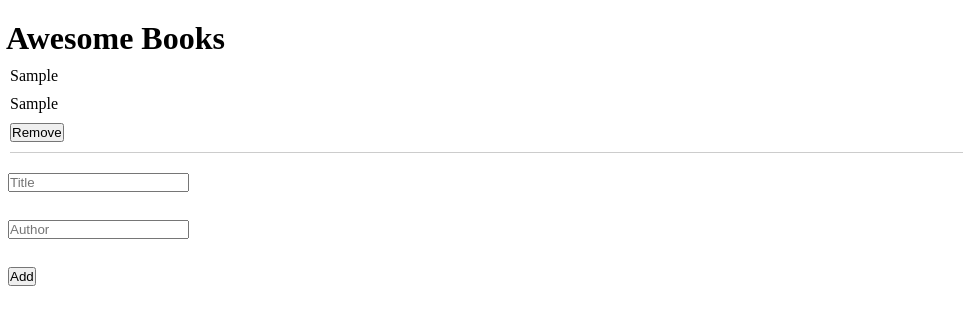
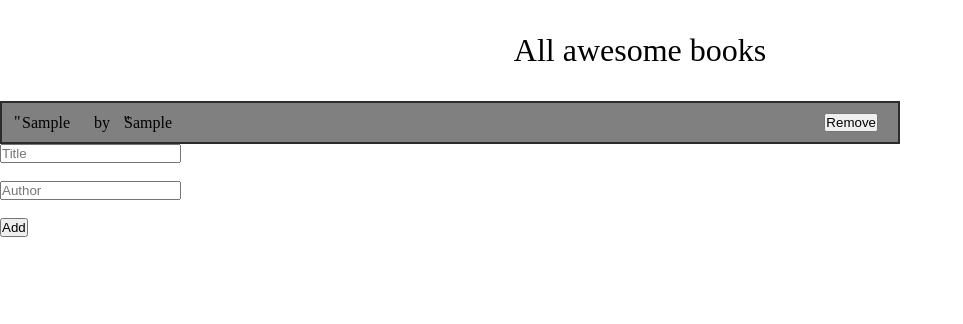
Before and after one commit to RileyManda/awesome-books, a website with bundled scripts: page index.html in a window 1280 px wide. Both pictures are taken after typing "Sample", "Sample" into the empty fields and a click on the button "Add". Shown: the whole page, without its empty margins (0-963 px from the left). Built offline with nearby package versions, Linux system fonts and the light colour scheme.

Commit message:
Added style to the book collection

```diff
--- a/index.html
+++ b/index.html
@@ -10,7 +10,7 @@
 </head>
 
 <body>
-    <h1>Awesome Books</h1>
+    <h1>All awesome books</h1>
     <!-- global book container -->
     <div class="books-container" id="books-container"></div>
 
--- a/scripts/app.js
+++ b/scripts/app.js
@@ -36,6 +36,8 @@ class BookCollection {
     this.books.forEach((book) => {
       const bookElement = document.createElement('div');
       bookElement.classList.add('book');
+      const bookItemElement = document.createElement('div');
+      bookItemElement.classList.add('book-item');
       const titleElement = document.createElement('p');
       titleElement.classList.add('book-title');
       titleElement.textContent = book.title;
@@ -50,13 +52,13 @@ class BookCollection {
         saveBooksToStorage(this.books);
         this.displayBooks();
       });
-      const hrElement = document.createElement('hr');
-      hrElement.classList.add('divider');
-      bookElement.appendChild(hrElement);
-      bookElement.appendChild(titleElement);
-      bookElement.appendChild(authorElement);
+
+      bookItemElement.appendChild(titleElement);
+      bookItemElement.appendChild(authorElement);
+
+      bookElement.appendChild(bookItemElement);
       bookElement.appendChild(removeButton);
-      bookElement.appendChild(hrElement);
+
       bookContainer.appendChild(bookElement);
     });
   }
@@ -86,3 +88,8 @@ form.addEventListener('submit', (event) => {
     authorInput.value = '';
   }
 });
+
+const newBook2 = new BookCollection();
+newBook2.addBook('Book4', 'Author4');
+newBook2.displayBooks();
+newBook2.saveData();
--- a/styles/style.css
+++ b/styles/style.css
@@ -2,12 +2,68 @@
   margin: 0;
   padding: 0;
   box-sizing: border-box;
-  margin-top: 10px;
-  margin-left: 2px;
 }
 
-.divider {
-  margin-top: 10px;
-  border: none;
-  border-top: 1px solid #ccc;
+h1 {
+  font-weight: normal;
+  font-size: 2rem;
+  text-align: center;
+  margin: 1em;
 }
+
+.books-container {
+  border: 2px solid #2d2c2c;
+  width: 80vw;
+  max-width: 900px;
+}
+
+.book {
+  display: grid;
+  grid-template-columns: 80% 20%;
+  width: 100%;
+  min-width: 300px;
+  padding: 10px 20px;
+  align-items: center;
+}
+
+.book:nth-child(odd) {
+  background-color: grey;
+}
+
+.book-item {
+  display: grid;
+  grid-template-columns: 100px 100px;
+  gap: 2px;
+}
+
+.remove {
+  justify-self: flex-end;
+}
+
+.book-title {
+  position: relative;
+}
+
+.book-title::before {
+  position: absolute;
+  content: '"';
+  left: -8px;
+  top: -1%;
+}
+
+.book-title::after {
+  position: absolute;
+  content: '"';
+  right: -8px;
+  top: -1%;
+}
+
+.book-author::before {
+  position: absolute;
+  content: "by";
+  left: -30px;
+}
+
+.book-author {
+  position: relative;
+}
```
